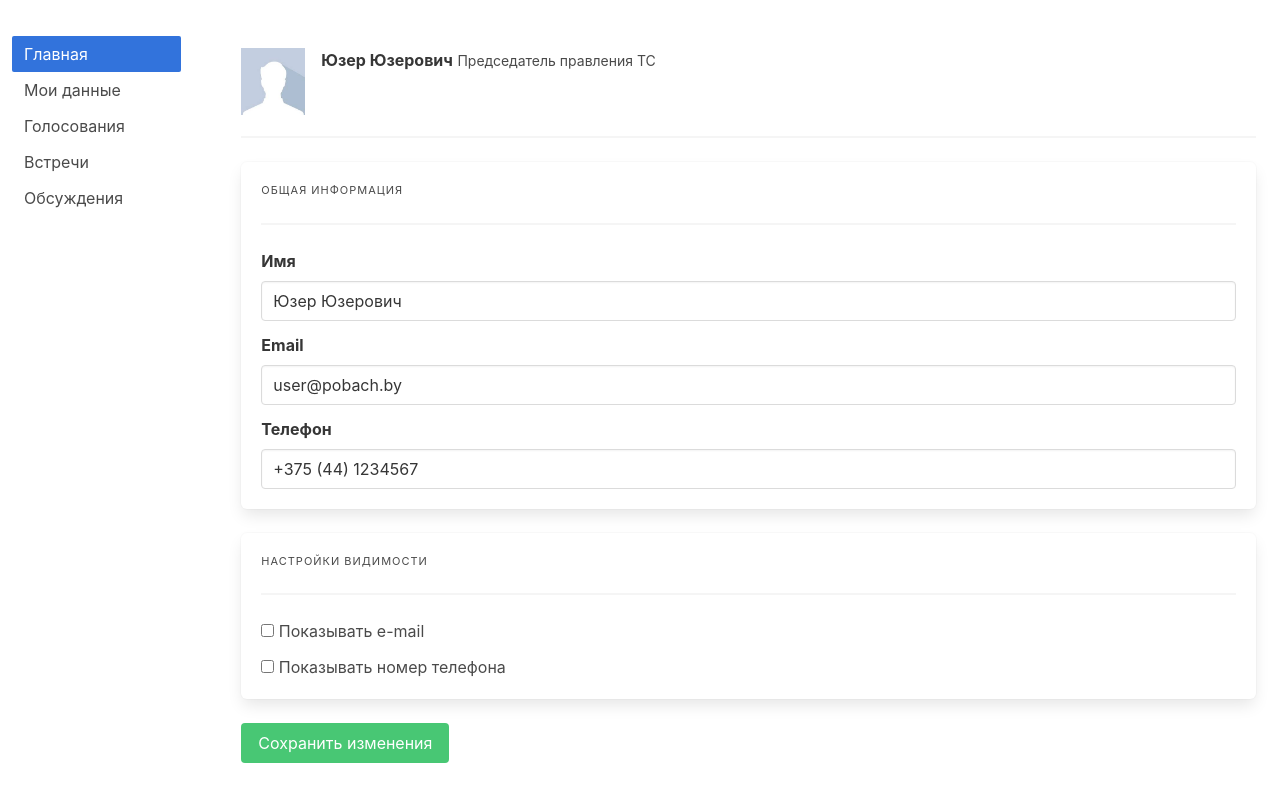
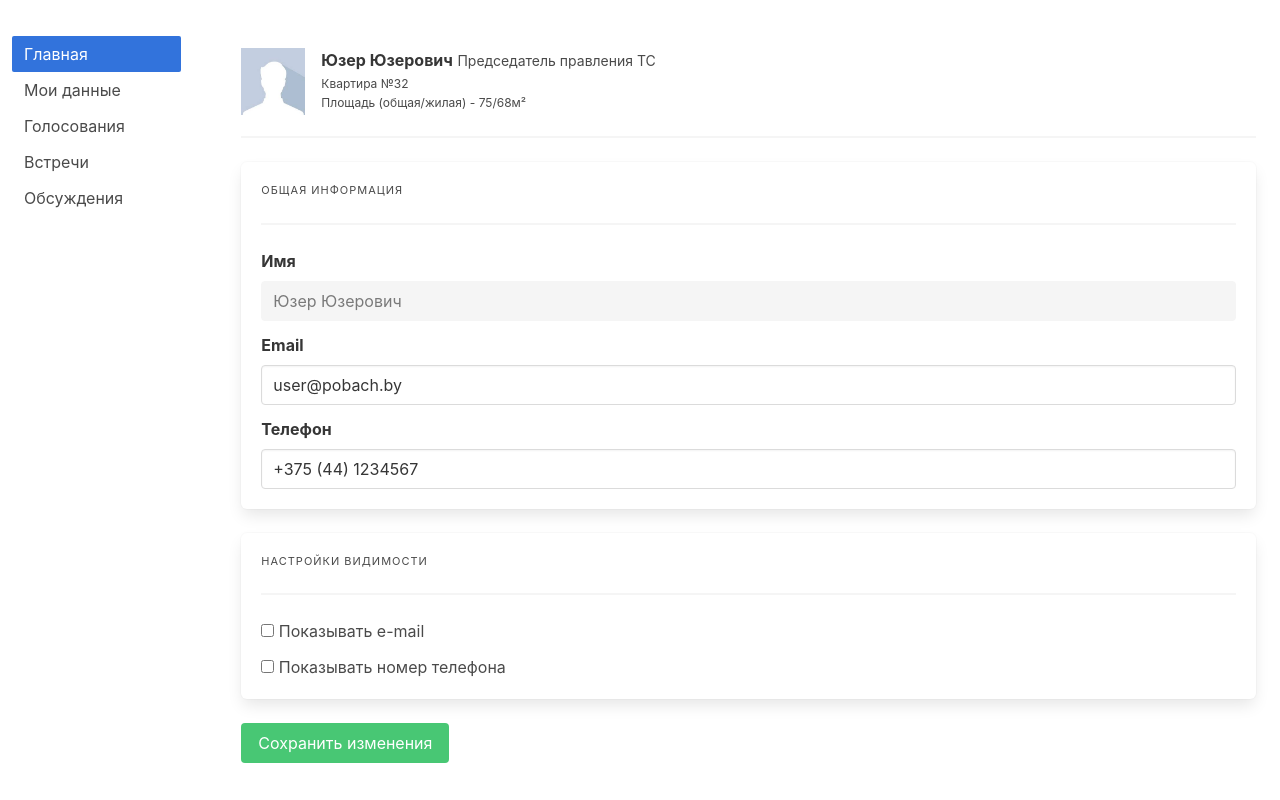
Before and after one commit to BelarusDigitalFuture/o, a React (Create React App) app: page /mydata in a window 1280 px wide. Built offline with nearby package versions, Linux system fonts and the light colour scheme.

Commit message:
more dummy data to MyData!

```diff
--- a/src/components/MyData/MyData.js
+++ b/src/components/MyData/MyData.js
@@ -6,14 +6,16 @@ const MyData = (props) => {
       <article className="media">
         <figure className="media-left">
           <p className="image is-64x64">
-            <img src="/userpic.jpeg" />
+            <img alt="Userpic" src="/userpic.jpeg" />
           </p>
         </figure>
         <div className="media-content">
           <div className="content">
-            <p>
+            <p className="mb-1">
               <strong>Юзер Юзерович</strong> <small>Председатель правления ТС</small>
             </p>
+            <p className="subtitle is-7 mb-1">Квартира №32</p>
+            <p className="subtitle is-7 ">Площадь (общая/жилая) - 75/68м²</p>
           </div>
         </div>
       </article>
@@ -24,7 +26,7 @@ const MyData = (props) => {
         <div className="field">
           <label className="label">Имя</label>
           <div className="control">
-            <input className="input" type="text" defaultValue="Юзер Юзерович" />
+            <input className="input" disabled type="text" defaultValue="Юзер Юзерович" />
           </div>
         </div>
         <div className="field">
```
